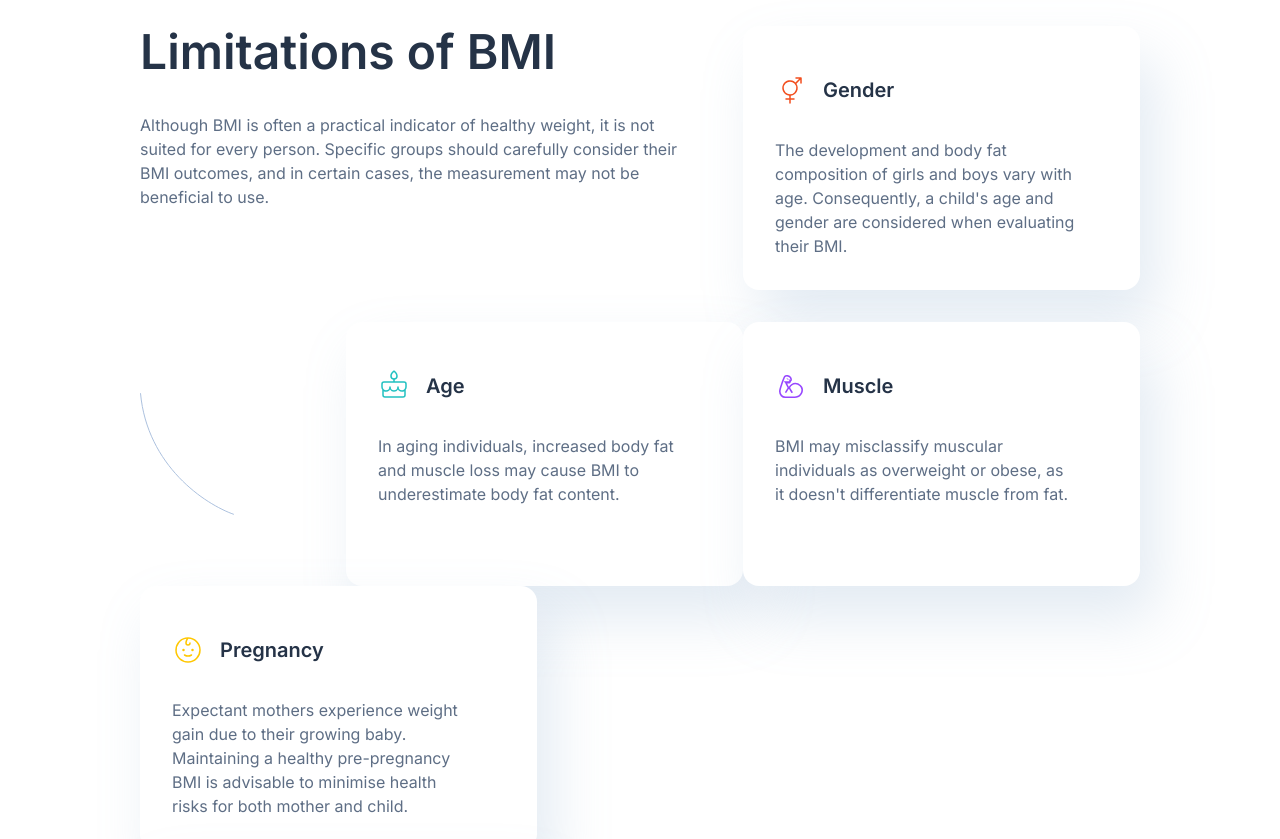
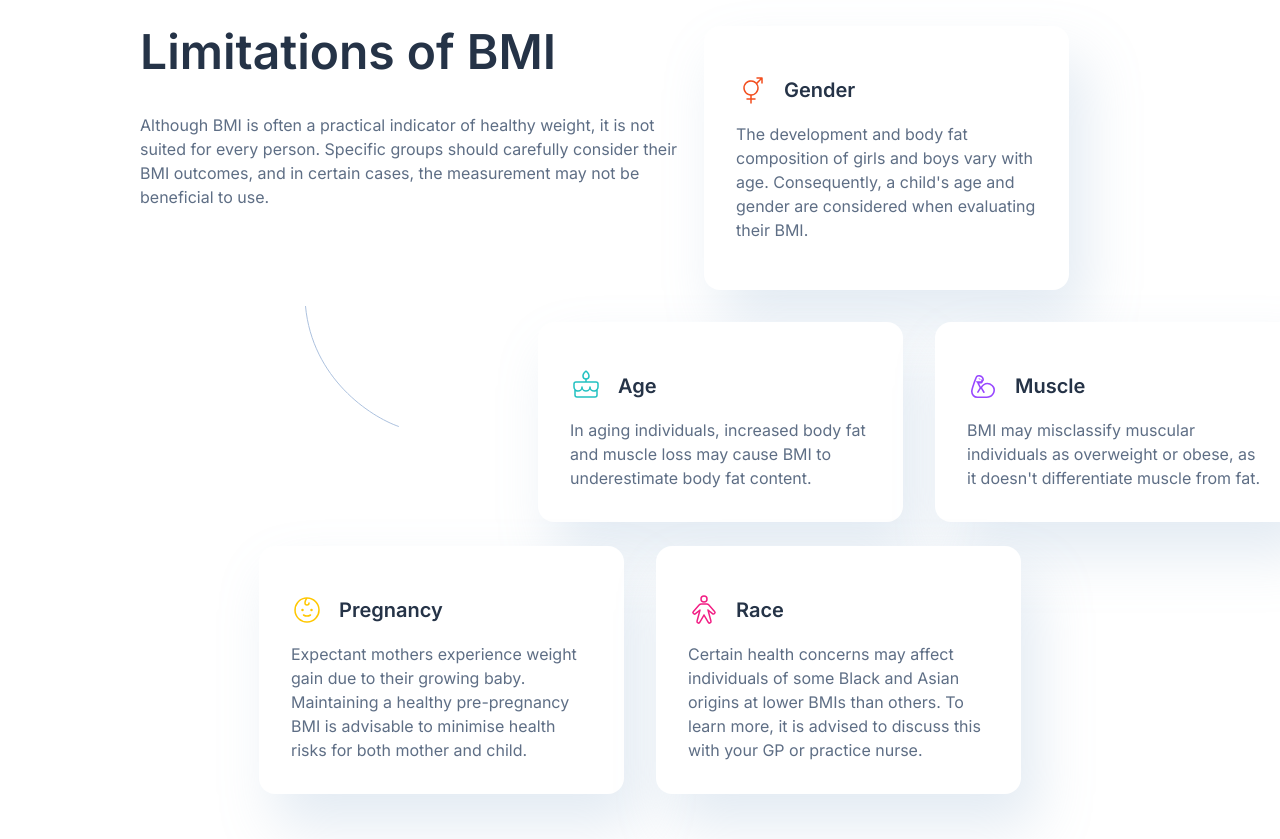
Before and after one commit to Bardia30/BMI-Calculator-react-webpage, a React (Create React App) app: page / in a window 1280 px wide. Shown: the part 2040-2879 px from the top of the page. Built offline with nearby package versions, Linux system fonts and the light colour scheme.

Commit message:
completed desktop styling, scss mixins to be added

```diff
--- a/src/components/Limitations/LimitCard.jsx
+++ b/src/components/Limitations/LimitCard.jsx
@@ -1,9 +1,9 @@
 import React from 'react';
 import './Limitations.scss';
 
-function LimitCard({ icon, alt, title, description }) {
+function LimitCard({ icon, alt, title, description, limitClass }) {
   return (
-    <section className='limit-card'>
+    <section className={`limit-card limit-card--${limitClass}`}>
         <section className='limit-card__upper-section'>
             <img className='limit-card__icon' src={icon} alt={alt} />
             <h3 className='limit-card__title'>{title}</h3>
--- a/src/components/Limitations/Limitations.jsx
+++ b/src/components/Limitations/Limitations.jsx
@@ -21,6 +21,7 @@ function Limitations() {
           alt={limitData[0].alt}
           title={limitData[0].title}
           description={limitData[0].description}
+          limitClass='upper'
         />
       </section>
       <section className='limitations__mid-section'>
--- a/src/components/Limitations/Limitations.scss
+++ b/src/components/Limitations/Limitations.scss
@@ -11,6 +11,7 @@
         display: flex;
         justify-content: space-between;
         margin-bottom:2rem;
+        margin-right:6.1875rem;
     }
     &__title{
         color: $primary-text;
@@ -30,13 +31,24 @@
     &__mid-section{
         display: flex;
         justify-content: space-between;
+        align-items: flex-start;
+        margin-bottom: 1.5rem;
     }
     &__curve{
         width: 5.875rem;
+        margin-left: 10.3125rem;
+        position: relative;
+        top:-1rem;
     }
     &__middle-section{
         display: flex;
-
+        column-gap: 2rem;
+        margin-left: 8.6875rem;
+    }
+    &__bottom-section {
+        display: flex;
+        justify-content: center;
+        column-gap: 2rem;
     }
 }
 
@@ -44,12 +56,15 @@
 
 
 .limit-card{
-    width: 20.8125rem;
-    height: 12.5rem;
+
     padding: 2rem;
     background:$primary-background;
     border-radius:16px;
     box-shadow: 16px 32px 56px rgba(143, 174, 207, 0.25);
+    &--upper {
+        width: 20.8125rem;
+        height: 12.5rem;
+    }
     &__upper-section{
         display: flex;
     }
@@ -69,5 +84,6 @@
         font-weight: 400;
         line-height: 24px;
         width: 18.8125rem;
+        margin: 0;
     }
 }
```
Also changed, not shown: src/components/Calculator/Form.jsx (+8 -2 lines).
